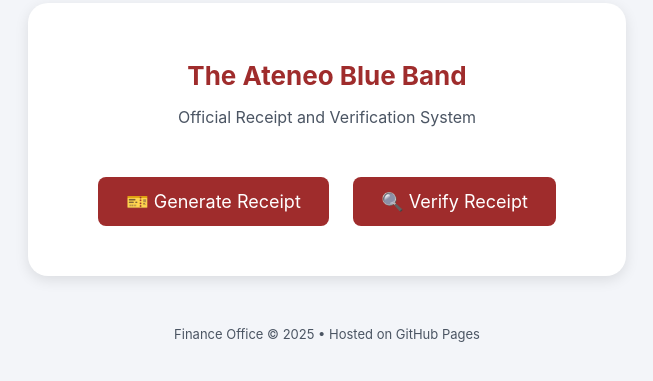
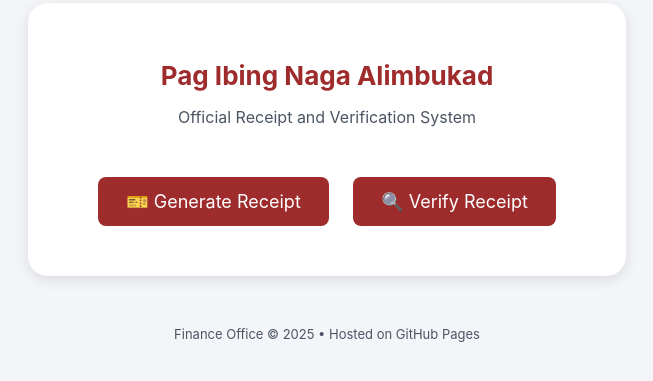
Before and after one commit to lbuaya/pag-ibing-naga-alimbukad-receipts, a plain HTML site: page index.html in a window 1280 px wide. Shown: the part 105-486 px from the top of the page, without its empty margins (313-966 px from the left). Drawn offline with Linux system fonts and the light colour scheme.

Commit message:
Add files via upload

```diff
--- a/index.html
+++ b/index.html
@@ -50,7 +50,7 @@ footer {
 </head>
 <body>
   <div class="container">
-    <h1>The Ateneo Blue Band</h1>
+    <h1>Pag Ibing Naga Alimbukad</h1>
     <p>Official Receipt and Verification System</p>
     <a href="Ateneo_Blue_Band_Receipt_Generator.html" class="button">🎫 Generate Receipt</a>
     <a href="verify.html" class="button">🔍 Verify Receipt</a>
```
